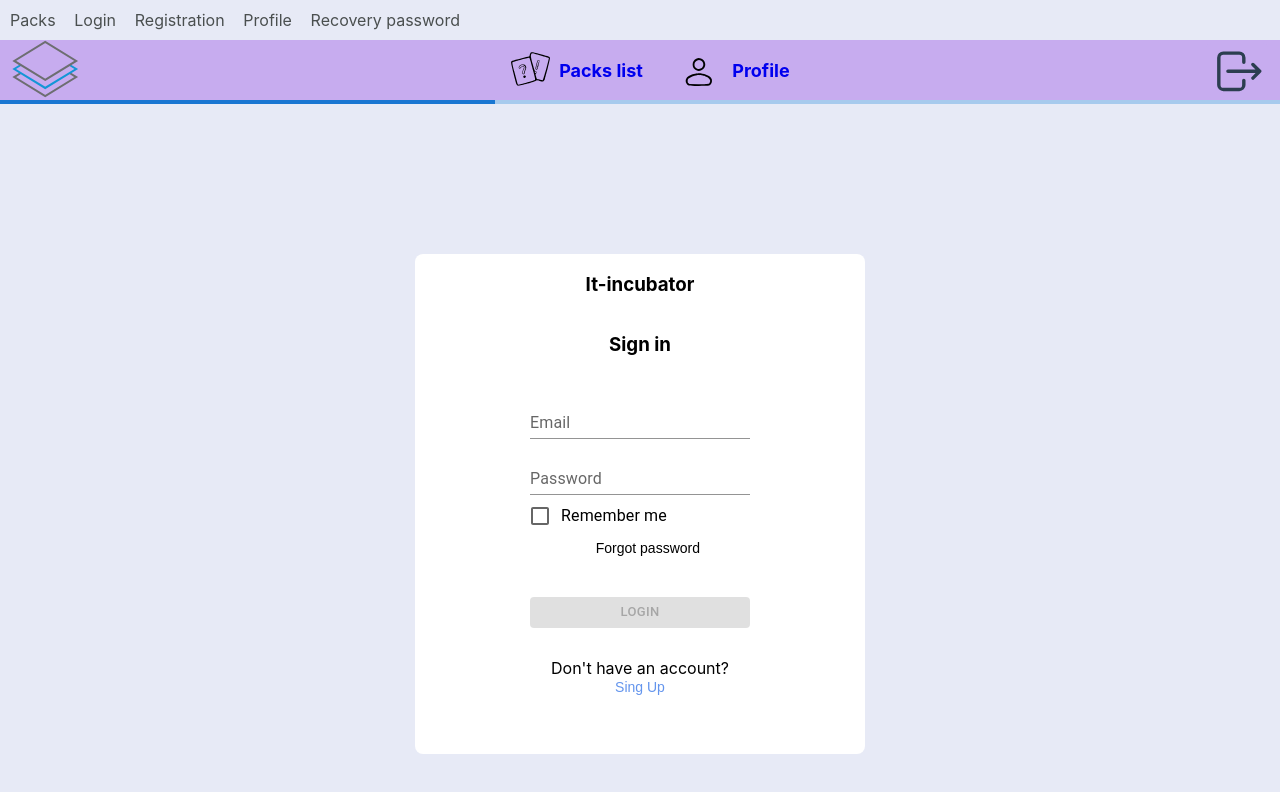
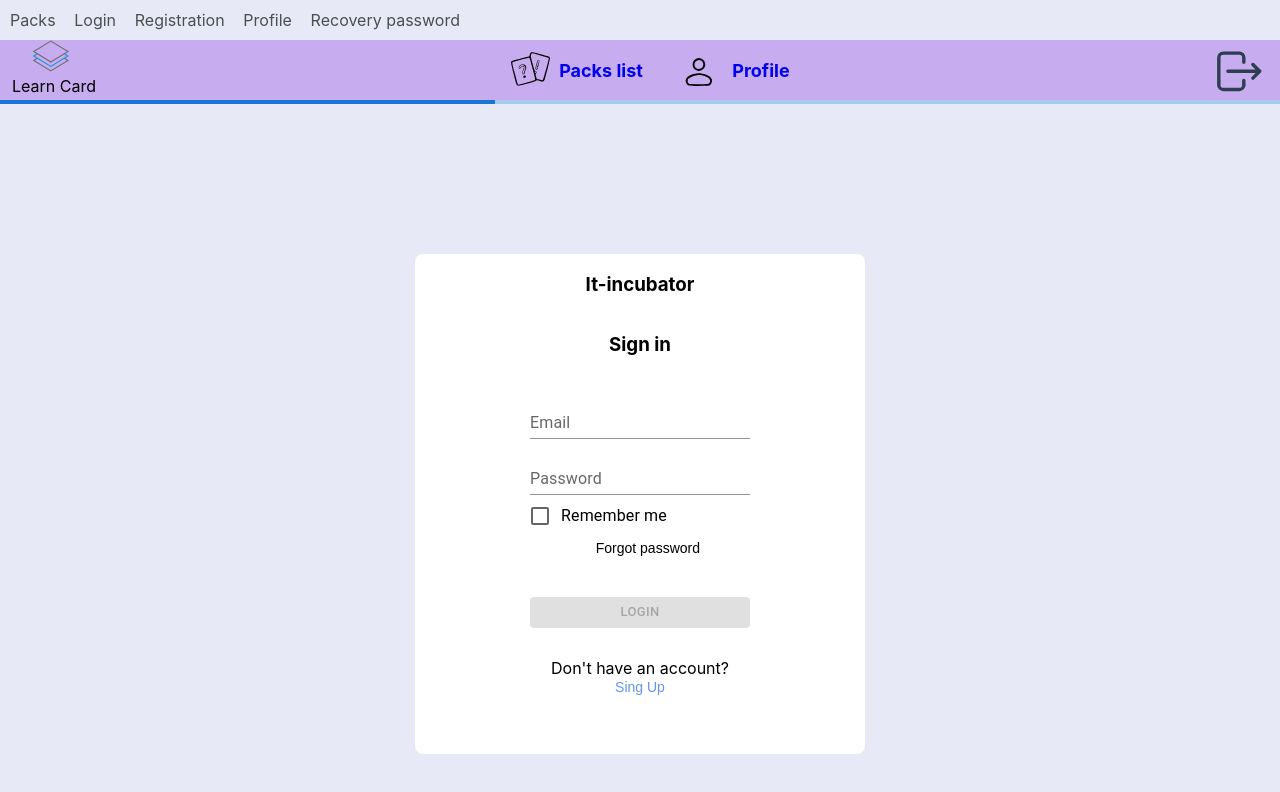
Before and after one commit to athlete94/Cards, a React (Create React App) app: page /#/login in a window 1280 px wide. Shown: the top 792 px of the page. Built offline with nearby package versions, Linux system fonts and the light colour scheme; no server answers.

Commit message:
Refactor navbar and add logo svg

```diff
--- a/src/components/Navbar/Navbar.module.css
+++ b/src/components/Navbar/Navbar.module.css
@@ -22,6 +22,7 @@
     border-radius: 5px;
 }
 
+
 .text {
     font-weight: bold;
     font-size: 18px;
@@ -44,20 +45,7 @@
     height: 60px;
 }
 
-/*Old style*/
-/*
-.navbar a {
-    text-align: center;
+.img {
+    width: 78px;
+    height: 32px;
 }
-
-.navbar a:hover {
-    background-color: #b296db;
-}
-
-.navbar a:active {
-    color: #3f2e67;
-}
-
-.active {
-    background-color: #b296db;
-}*/
--- a/src/components/Navbar/Navbar.tsx
+++ b/src/components/Navbar/Navbar.tsx
@@ -11,7 +11,7 @@ export const Navbar = () => {
     return (
             <div className={s.navbar}>
                 <div className={s.logoContainer}>
-                    <img src={Logo} alt='Logo'/>
+                    <img className={s.img} src={Logo} alt='Logo'/>
                     <div>Learn Card</div>
                 </div>
                 <div className={s.linkWrapper}>
```
